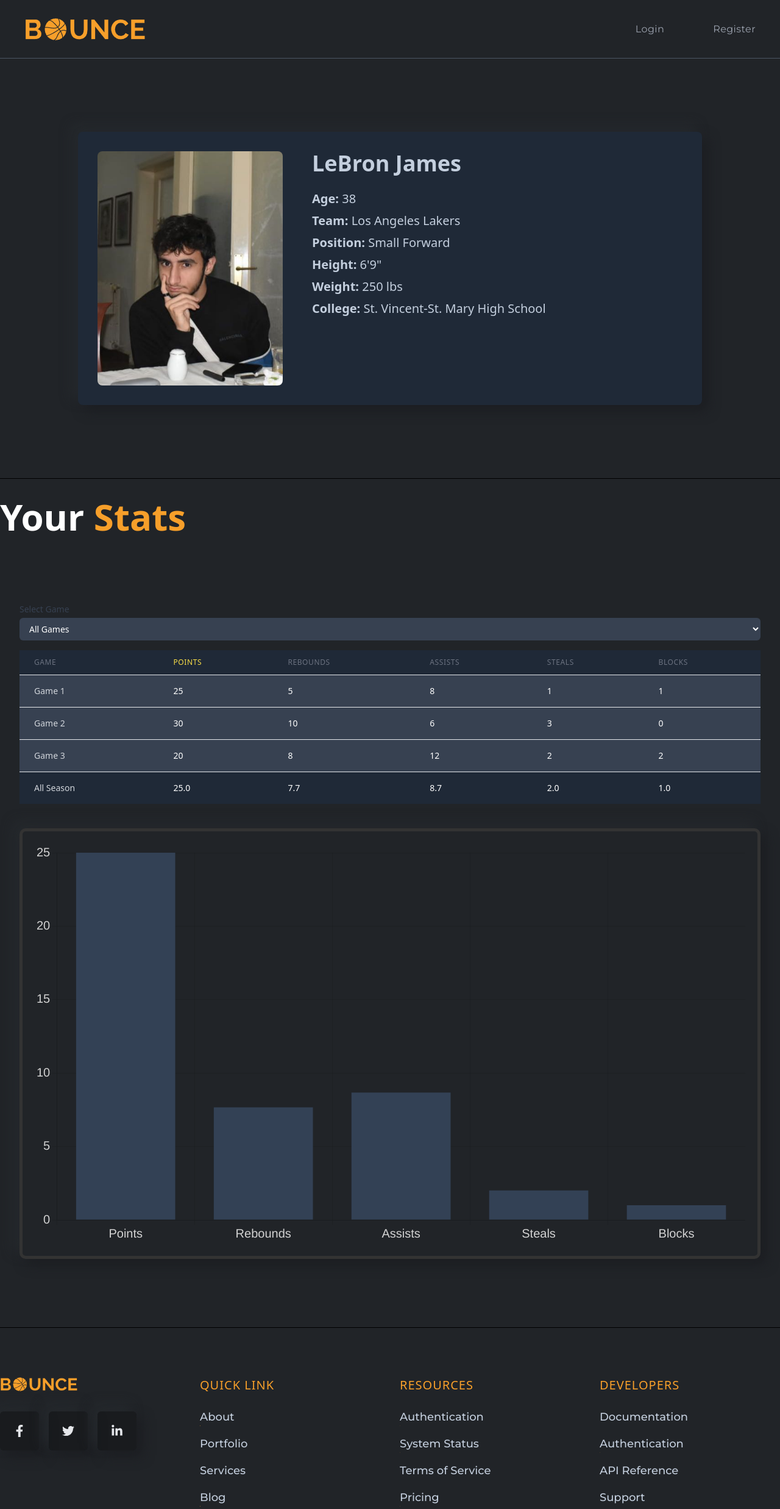
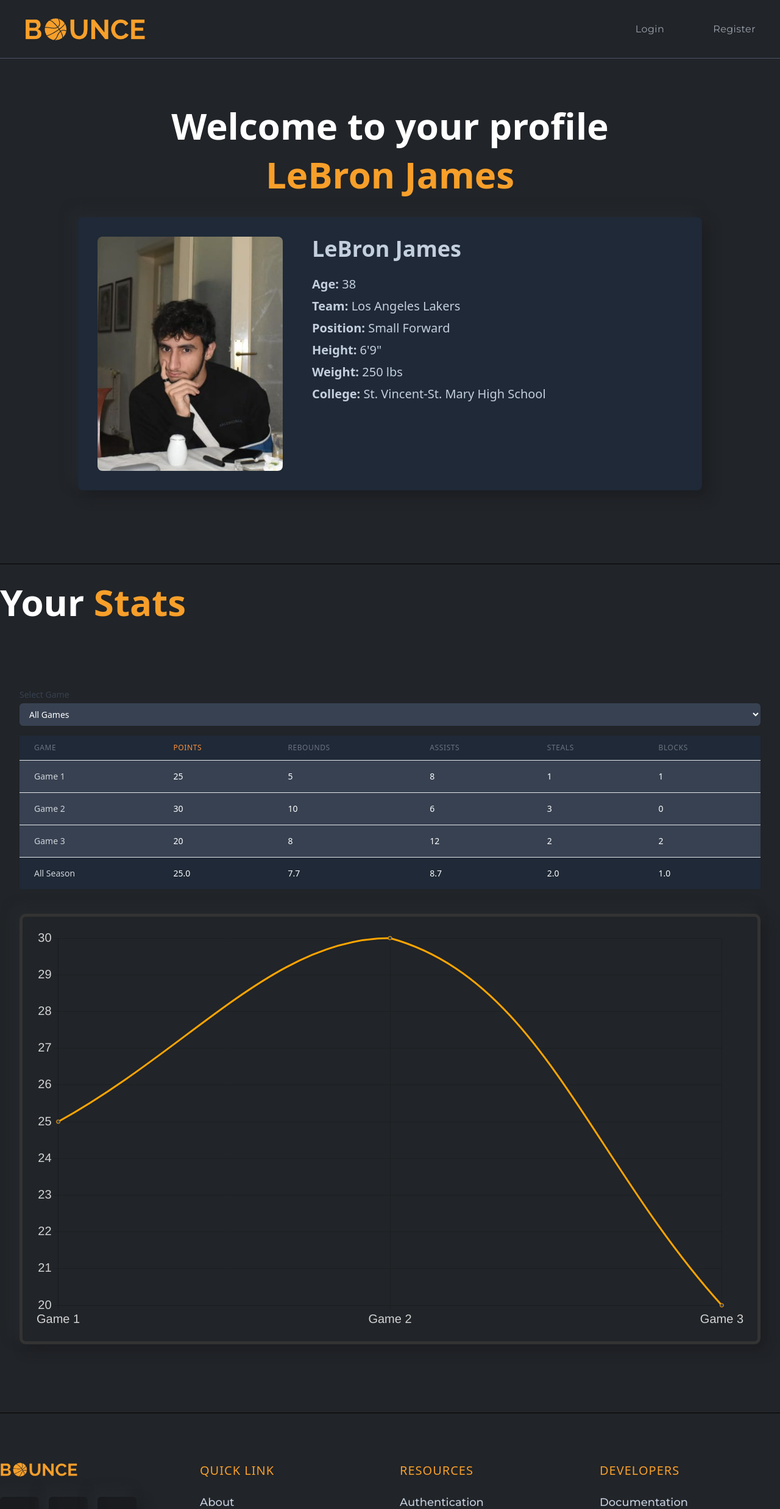
Before and after one commit to TheJad55/EECE430Proj, a React (Create React App) app: page /homesignedin in a window 1280 px wide. Shown: the top 2474 px of the page at 61% size. Built offline with nearby package versions, Linux system fonts and the light colour scheme.

Commit message:
updates and fixes to the playerchart and stats

```diff
--- a/src/components/homesignedin/homesignedin.js
+++ b/src/components/homesignedin/homesignedin.js
@@ -1,7 +1,6 @@
 import React from "react";
 import Navbar2 from "../navbar/Navbar2";
 import PlayerProfile from "../usableComponents/PlayerProfile";
-import ChartComponent from "../usableComponents/playerChart";
 import PlayerStatsTable from "../usableComponents/PlayerStats";
 
 const Homesignedin = () => {
--- a/src/components/usableComponents/PlayerProfile.js
+++ b/src/components/usableComponents/PlayerProfile.js
@@ -13,6 +13,13 @@ const PlayerProfile = () => {
   };
 
   return (
+    <div className="content-center mx-auto">
+      <h1 className="text-6xl font-bold text-white text-center mb-5">
+        Welcome to your profile
+      </h1>
+      <h2 className="text-6xl font-bold text-designColor capitalize text-center">
+        {player.name}
+      </h2>
       <div className="bg-gray-800 shadow-shadowOne rounded-lg p-8 shadow-md w-11/12 md:w-4/5 mx-auto height: my-10">
         <div className="flex scale-100">
           <div className="w-1/3">
@@ -45,6 +52,7 @@ const PlayerProfile = () => {
           </div>
         </div>
       </div>
+    </div>
   );
 };
 
--- a/src/components/usableComponents/PlayerStats.js
+++ b/src/components/usableComponents/PlayerStats.js
@@ -1,5 +1,5 @@
 import React, { useState } from "react";
-import ChartComponent from "./playerChart";
+import ChartComponent from "./PlayerChart";
 
 const PlayerStatsTable = () => {
   const playerData = {
@@ -13,15 +13,33 @@ const PlayerStatsTable = () => {
 
   const [selectedGame, setSelectedGame] = useState("all");
   const [selectedColumn, setSelectedColumn] = useState("points");
+  const [selectedRow, setSelectedRow] = useState(null);
+  const [displayBarChart, setDisplayBarChart] = useState(false);
 
   const handleSelectChange = (e) => {
     setSelectedGame(e.target.value);
+    if (e.target.value !== "all") {
+      setSelectedRow(null);
+    }
   };
-
   const handleColumnClick = (column) => {
     setSelectedColumn(column);
   };
 
+  const handleRowClick = (index) => {
+    if (index === "all") {
+      setDisplayBarChart((prevDisplayBarChart) => !prevDisplayBarChart);
+      setSelectedRow((prevSelectedRow) =>
+        prevSelectedRow === "all" ? null : "all"
+      );
+    } else {
+      if (selectedRow === index) {
+        setSelectedRow(null);
+      } else {
+        setSelectedRow(index);
+      }
+    }
+  };
   const displayData =
     selectedGame === "all"
       ? playerData.games
@@ -82,7 +100,7 @@ const PlayerStatsTable = () => {
                 key={index}
                 onClick={() => handleColumnClick(key)}
                 className={`px-6 py-3 text-left text-xs font-medium uppercase tracking-wider cursor-pointer ${
-                  selectedColumn === key ? "text-yellow-300" : "text-gray-500"
+                  selectedColumn === key ? "text-orange-400" : "text-gray-500"
                 }`}
               >
                 {key.charAt(0).toUpperCase() + key.slice(1)}
@@ -95,7 +113,12 @@ const PlayerStatsTable = () => {
             renderStatsRow(gameData, index)
           )}
           {selectedGame === "all" && (
-            <tr className="bg-gray-800">
+            <tr
+              className={`bg-gray-800 ${
+                selectedRow === "all" ? "bg-orange-400" : ""
+              }`}
+              onClick={() => handleRowClick("all")}
+            >
               <td className="px-6 py-4 whitespace-nowrap text-sm font-medium text-gray-300">
                 All Season
               </td>
@@ -123,6 +146,7 @@ const PlayerStatsTable = () => {
           games={playerData.games}
           selectedGame={selectedGame}
           selectedColumn={selectedColumn}
+          displayBarChart={displayBarChart}
         />
       </div>
     </div>
--- a/src/components/usableComponents/playerChart.js
+++ b/src/components/usableComponents/playerChart.js
@@ -17,15 +17,20 @@ Chart.register(
   PointElement
 );
 
-const ChartComponent = ({ games, selectedColumn, selectedGame }) => {
-  const allSeason = selectedGame === "all";
-  const chartTitle = allSeason
+const ChartComponent = ({
+  games,
+  selectedColumn,
+  selectedGame,
+  displayBarChart,
+}) => {
+  const allSeasonSelected = selectedGame === "all";
+  const chartTitle = allSeasonSelected
     ? "All Season Averages"
     : `Game by Game ${
         selectedColumn.charAt(0).toUpperCase() + selectedColumn.slice(1)
       }`;
 
-  const data = {
+  const lineChartData = {
     labels: games.map((_, index) => `Game ${index + 1}`),
     datasets: [
       {
@@ -40,18 +45,17 @@ const ChartComponent = ({ games, selectedColumn, selectedGame }) => {
     ],
   };
 
-  const allSeasonData = {
+  const barChartData = {
     labels: Object.keys(games[0]).map(
       (key) => key.charAt(0).toUpperCase() + key.slice(1)
     ),
     datasets: [
       {
-        data: Object.keys(games[0]).map((key) => {
-          const total = games.reduce((acc, game) => acc + game[key], 0);
-          const average = total / games.length;
-          return average;
-        }),
-        backgroundColor: "#334155",
+        data: Object.keys(games[0]).map(
+          (key) =>
+            games.reduce((acc, game) => acc + game[key], 0) / games.length
+        ),
+        backgroundColor: "#ffa706",
         borderColor: "#ffa500",
       },
     ],
@@ -111,7 +115,7 @@ const ChartComponent = ({ games, selectedColumn, selectedGame }) => {
     },
   };
 
-  const ChartToRender = allSeason ? Bar : Line;
+  const ChartToRender = allSeasonSelected ? Bar : Line;
 
   return (
     <div
@@ -137,10 +141,11 @@ const ChartComponent = ({ games, selectedColumn, selectedGame }) => {
             bottom: 0,
           }}
         >
-          <ChartToRender
-            data={allSeason ? allSeasonData : data}
-            options={options}
-          ></ChartToRender>
+          {displayBarChart ? (
+            <Bar data={barChartData} options={options} />
+          ) : (
+            <Line data={lineChartData} options={options} />
+          )}
         </div>
       </div>
     </div>
```
Lines whose indentation alone changed are shown as unchanged.
